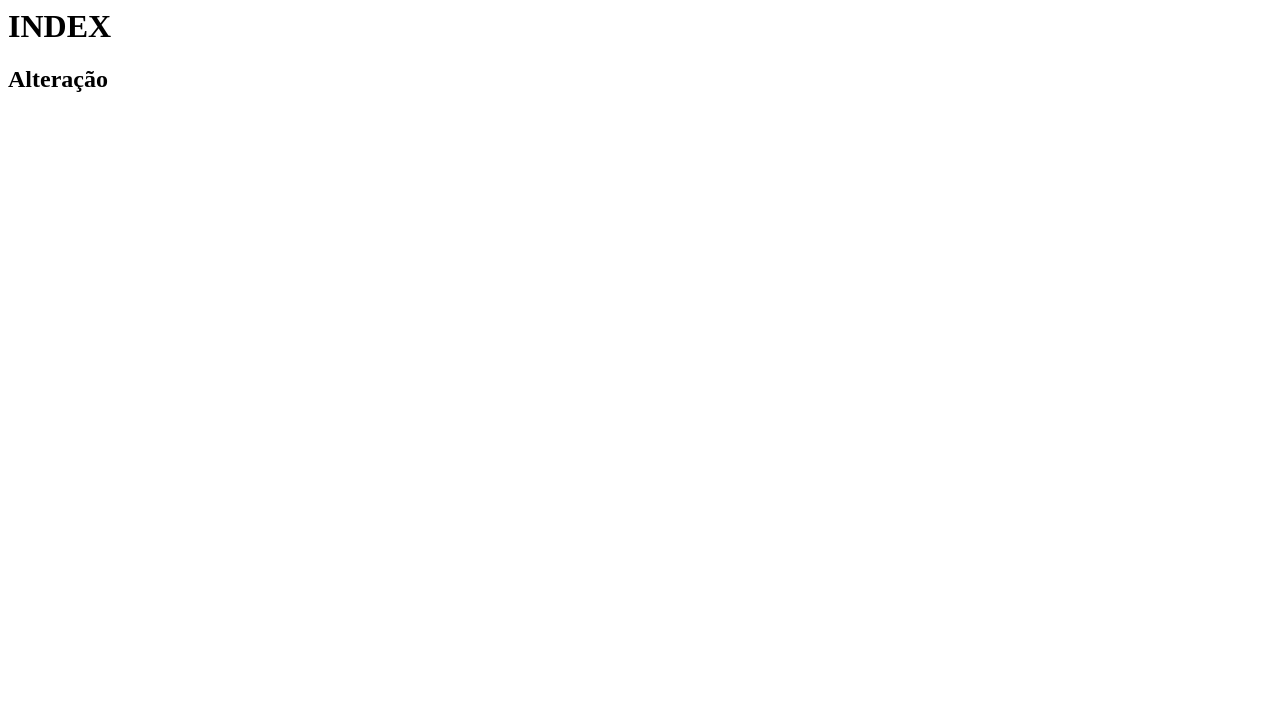
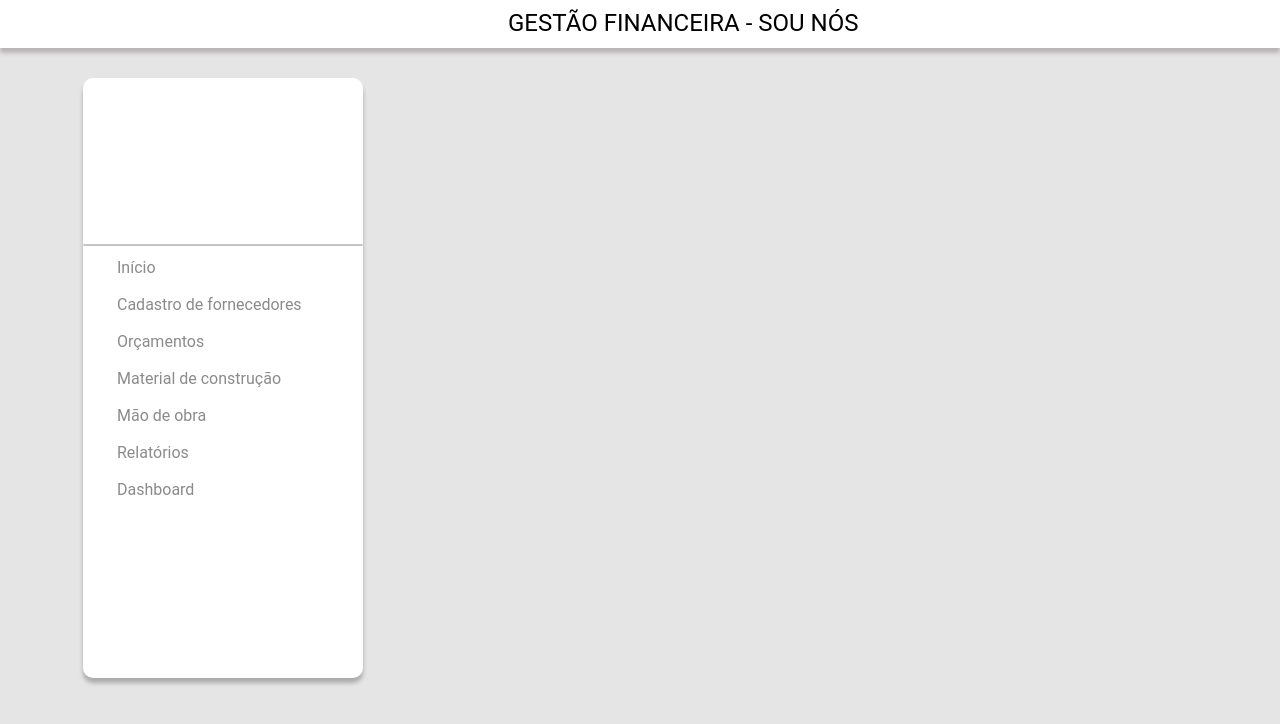
Before and after one commit to lcsrodrigues/GestaoOrcamentarioSouNos, a plain HTML site: page Index.html in a window 1280 px wide. Drawn offline with Linux system fonts and the light colour scheme.

Commit message:
sounos
dando inicio ao projeto

```diff
--- a/Index.html
+++ b/Index.html
@@ -1,9 +1,37 @@
-<html>
+<!DOCTYPE html>
+<html lang="en">
     <head>
-
+        <meta charset="UTF-8">
+        <meta name="viewport" content="width=device-width, initial-scale=1.0">
+        <link rel="stylesheet" type=" text/css" href="css/sounos.css">
+        <script src="https://kit.fontawesome.com/c292e26a0d.js" crossorigin="anonymous"></script>
+        <title>Sou nos</title>
     </head>
     <body>
-        <h1>INDEX</h1>
-		<h2>Alteração</h2>
+
+        <div class="menusuperior">
+        </div>
+        <div>
+            <h1 class="site-title">GESTÃO FINANCEIRA - SOU NÓS</h1>
+        </div>
+        <div class="sideleft">
+        </div>
+        <div class="menulateral">
+        </div>
+
+        <header>
+            <ul>
+            <nav class="menu">
+                <li><a href="#">Início</a></li><br>
+                <li><a href="#">Cadastro de fornecedores</a></li><br>
+                <li><a href="#">Orçamentos</a></li><br>
+                <li><a href="#">Material de construção</a></li><br>
+                <li><a href="#">Mão de obra</a></li><br>
+                <li><a href="#">Relatórios</a></li><br>
+                <li><a href="#">Dashboard</a></li><br>
+            </ul>
+            </nav>
+        </header>
+
     </body>
 </html>
--- /dev/null
+++ b/css/sounos.css
@@ -0,0 +1,81 @@
+* {
+    margin: 0;
+    padding: 0;
+    box-sizing: border-box;
+}
+
+body {
+    background: #E5E5E5;
+}
+
+.site-title {
+    position: absolute;
+    width: 511px;
+    height: 28px;
+    left: 508px;
+    top: 9px;
+    font-family: Roboto;
+    font-style: normal;
+    font-weight: normal;
+    font-size: 24px;
+    line-height: 28px;
+}
+.menusuperior {
+    position: absolute;
+    width: 100%;
+    height: 50px;
+    left: 0px;
+    top: -2px;
+    background: #FFFFFF;
+    box-shadow: 0px 5px 4px rgba(54, 40, 40, 0.25);
+}
+
+.sideleft {
+    position: absolute;
+    width: 280px;
+    height: 600px;
+    left: 83px;
+    top: 78px;
+    background: #FFFFFF;
+    box-shadow: 0px 5px 4px rgba(0, 0, 0, 0.25);
+    border-radius: 10px;
+}
+/*Line 3 junto do menu lateral*/
+.menulateral {
+    position: absolute;
+    width: 280px;
+    height: 431px;
+    left: 83px;
+    top: 247px;
+    background: #FFFFFF;
+    border-radius: 10px;
+    width: 280px;
+    height: 0px;
+    left: 83px;
+    top: 244px;
+    border: 1px solid #C4C4C4
+}
+
+.menu {
+    position: absolute;
+    height: 21px;
+    left: 117px;
+    top: 258px;
+}
+
+.menu li {
+    list-style: none;
+}
+
+.menu a {
+    font-family: Roboto;
+    font-style: normal;
+    font-weight: normal;
+    font-size: 16px;
+    line-height: 19px;
+    color: #8B8B8B;
+}
+
+a {
+    text-decoration: none;
+}
```
